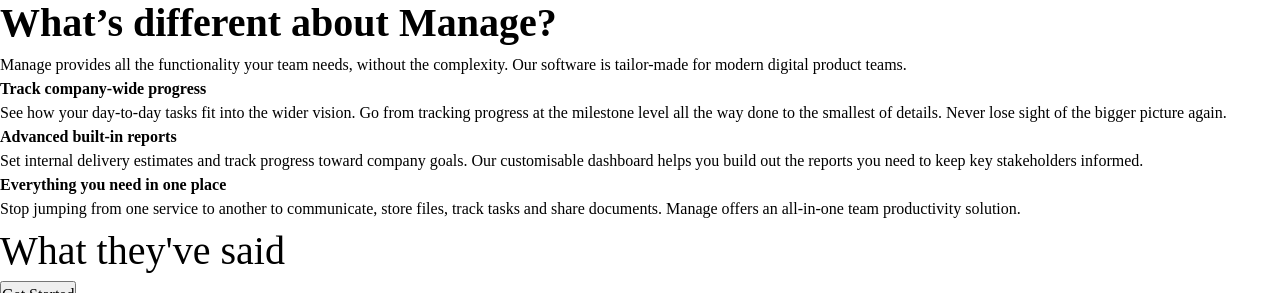
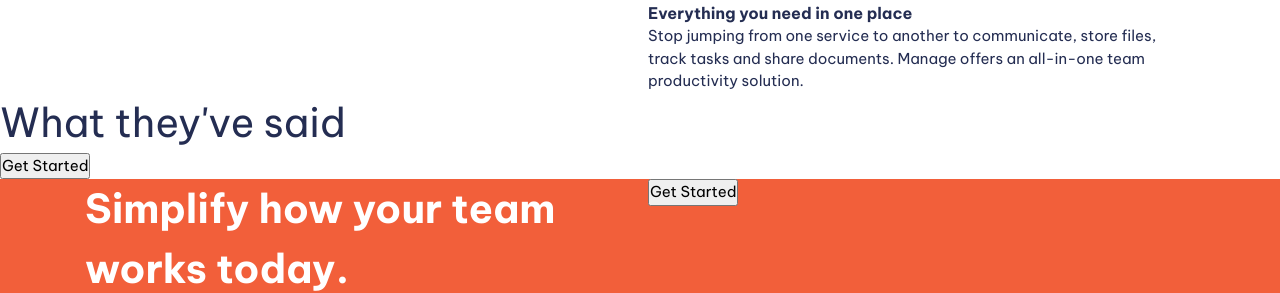
Before and after one commit to AR123456/responsive-landing, a website built with Vite: page index.html in a window 1280 px wide. Shown: the part 840-1133 px from the top of the page. Built offline with nearby package versions, Linux system fonts and the light colour scheme.

Commit message:
landing page css

```diff
--- a/index.html
+++ b/index.html
@@ -97,7 +97,7 @@
         <!-- Carousel here -->
         <button class="button">Get Started</button>
       </section>
-      <section class="cta | bg-primary-400 text-neutral-100">
+      <section class="cta | bg-accent-400 text-neutral-100">
         <div class="container">
           <div class="even-columns">
             <div>
--- a/style.css
+++ b/style.css
@@ -2,8 +2,8 @@
   --clr-accent-400: hsl(12, 88%, 59%);
   --clr-accent-100: hsl(13, 100%, 96%);
   --clr-primary-400: hsl(228, 39%, 23%);
-  --clr-neutral-100: hsl(232, 12%, 13%);
-  --clr-neutral-900: hsl(0 0% 0%);
+  --clr-neutral-900: hsl(232, 12%, 13%);
+  --clr-neutral-100: hsl(0 0% 100%);
   --ff-primary: "Be Vietnam Pro", sans-serif;
   --ff-body: var(--ff-primary);
   --ff-heading: var(--ff-primary);
@@ -161,3 +161,31 @@
 .fs-600 {
   font-size: var(--fs-600);
 }
+/*  */
+
+.container {
+  --max-width: 1110px;
+  --padding: 1rem;
+
+  width: min(var(--max-width), 100% - (var(--padding) * 2));
+  margin-inline: auto;
+}
+
+.even-columns {
+  display: grid;
+  gap: 1rem;
+}
+
+@media (min-width: 50em) {
+  .even-columns {
+    grid-auto-flow: column;
+    grid-auto-columns: 1fr;
+  }
+}
+
+/* general styling  */
+body {
+  font-size: var(--fs-body);
+  font-family: var(--ff-body);
+  color: var(--clr-primary-400);
+}
```
